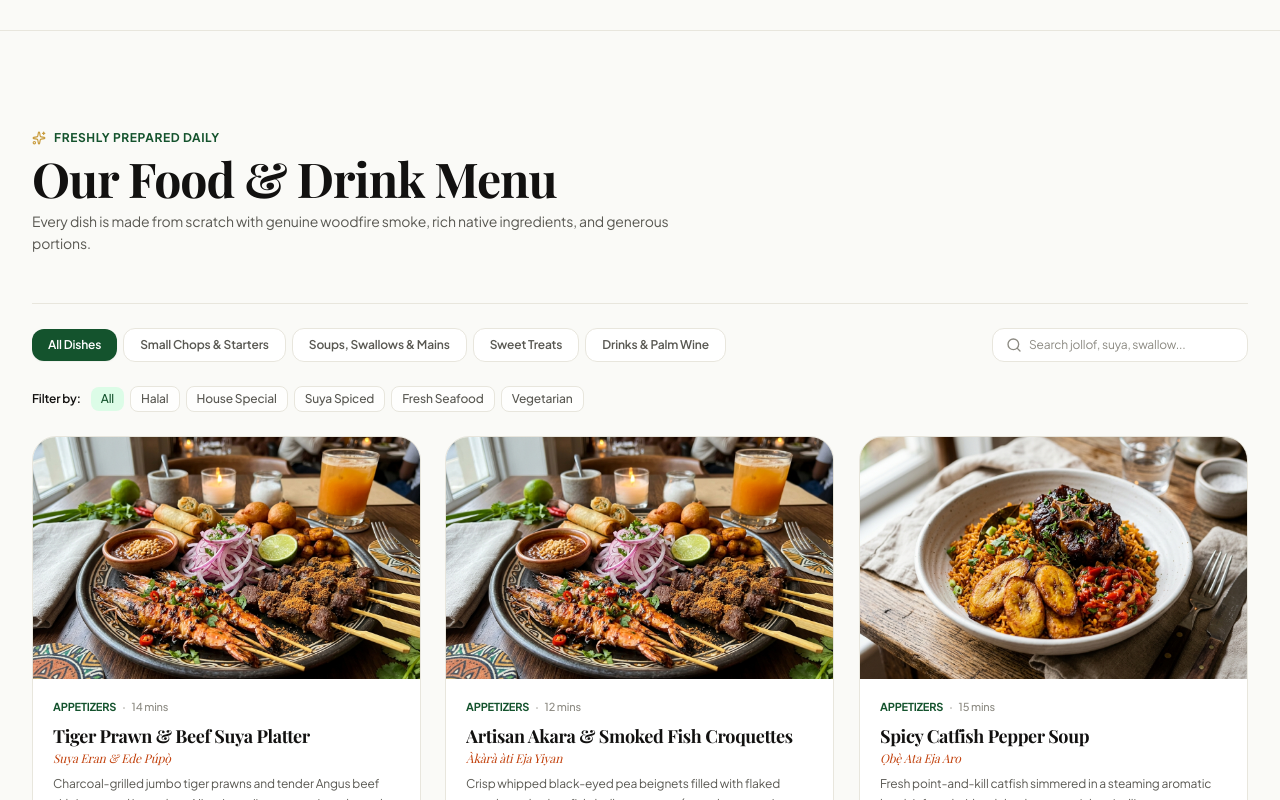
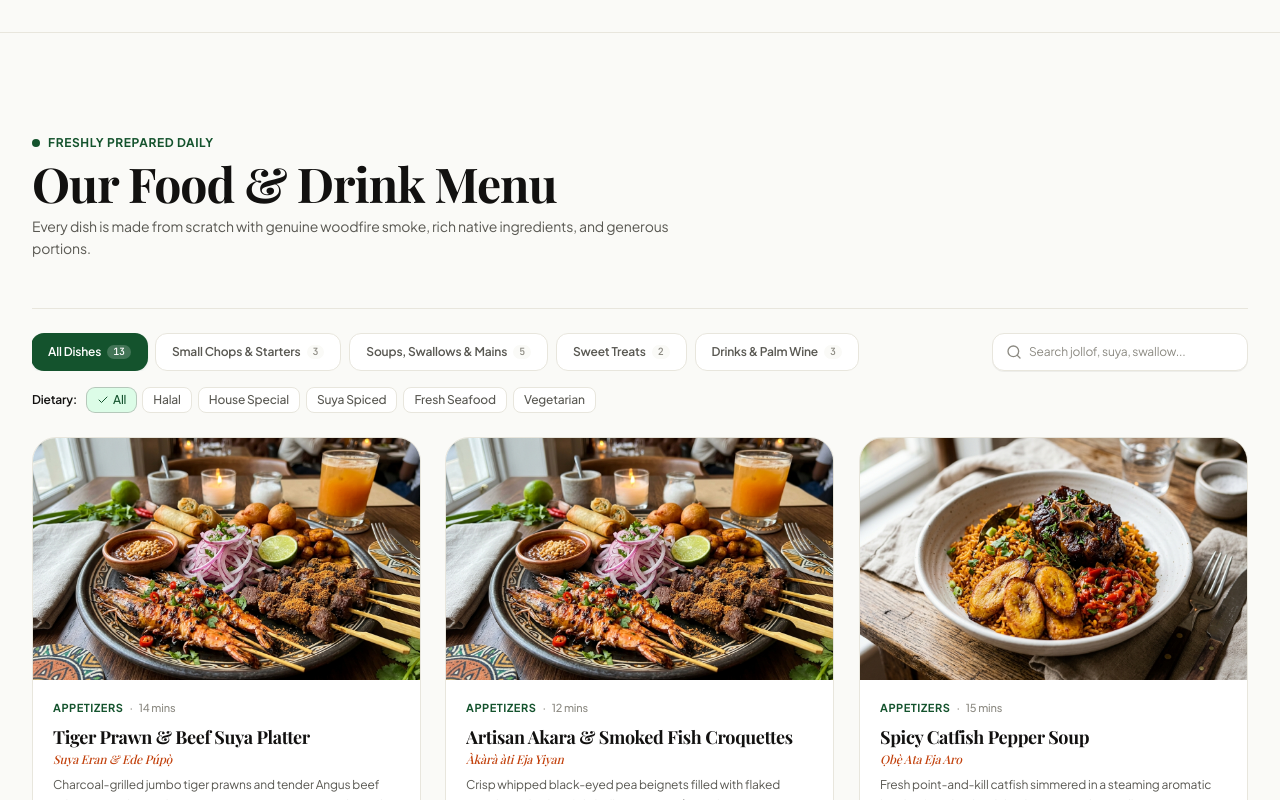
Before and after one commit to BlacOnchain/ADUKE, a React (Vite) app: page / in a window 1280 px wide. Shown: the part 820-1620 px from the top of the page. Built offline with nearby package versions, Linux system fonts and the light colour scheme; no server answers; a web font is replaced by a local one.

Commit message:
Design, Typography & Navigation Upgrade Complete

```diff
--- a/src/components/MenuSection.tsx
+++ b/src/components/MenuSection.tsx
@@ -1,5 +1,5 @@
-import React, { useState } from 'react';
-import { Search, Plus, Sparkles, SlidersHorizontal } from 'lucide-react';
+import React, { useState, useMemo } from 'react';
+import { Search, Plus, SlidersHorizontal, Check } from 'lucide-react';
 import { MenuItem, MenuCategory, NigerianDietBadge, formatNaira } from '../types/restaurant';
 import { TiltCard } from './TiltCard';
 
@@ -36,10 +36,21 @@ export const MenuSection: React.FC<MenuSectionProps> = ({
     { id: 'vegetarian', label: 'Vegetarian' },
   ];
 
+  // Count items per category
+  const categoryCounts = useMemo(() => {
+    const counts: Record<string, number> = { all: menu.length };
+    menu.forEach((item) => {
+      counts[item.category] = (counts[item.category] || 0) + 1;
+    });
+    return counts;
+  }, [menu]);
+
   // Filter items
-  const filteredItems = menu.filter((item) => {
+  const filteredItems = useMemo(() => {
+    return menu.filter((item) => {
       const matchesCategory = selectedCategory === 'all' || item.category === selectedCategory;
       const matchesSearch =
+        searchQuery.trim() === '' ||
         item.name.toLowerCase().includes(searchQuery.toLowerCase()) ||
         item.description.toLowerCase().includes(searchQuery.toLowerCase()) ||
         (item.yorubaName && item.yorubaName.toLowerCase().includes(searchQuery.toLowerCase()));
@@ -47,16 +58,17 @@ export const MenuSection: React.FC<MenuSectionProps> = ({
 
       return matchesCategory && matchesSearch && matchesTag;
     });
+  }, [menu, selectedCategory, searchQuery, selectedTag]);
 
   return (
     <section id="menu-section" className="py-14 sm:py-24 bg-[#FAFAF7] text-[#121110] border-t border-[#E8E6DD]">
       <div className="max-w-7xl mx-auto px-4 sm:px-6 lg:px-8">
 
-        {/* Clean, Human Section Header */}
+        {/* Clean, Human Section Header without any AI sparkle icons */}
         <div className="flex flex-col md:flex-row md:items-end justify-between gap-4 pb-8 sm:pb-12 border-b border-[#E8E6DD]">
           <div className="max-w-2xl space-y-2 text-left">
             <div className="inline-flex items-center gap-2 text-xs font-bold tracking-wider uppercase text-[#14532D]">
-              <Sparkles className="w-3.5 h-3.5 text-[#C89B3C]" />
+              <span className="w-2 h-2 rounded-full bg-[#14532D]" />
               <span>Freshly Prepared Daily</span>
             </div>
             <h2
@@ -72,23 +84,36 @@ export const MenuSection: React.FC<MenuSectionProps> = ({
         </div>
 
         {/* Category Navigation & Search Filter Controls */}
-        <div className="pt-6 pb-6 flex flex-col md:flex-row items-start md:items-center justify-between gap-3 sm:gap-4">
+        <div className="pt-6 pb-4 flex flex-col md:flex-row items-start md:items-center justify-between gap-3 sm:gap-4">
 
-          {/* Category Filter Tabs */}
-          <div className="flex items-center gap-1.5 overflow-x-auto pb-1 md:pb-0 w-full md:w-auto scrollbar-none">
-            {categories.map((cat) => (
+          {/* Category Filter Tabs with count badges */}
+          <div className="flex items-center gap-2 overflow-x-auto pb-2 md:pb-0 w-full md:w-auto scrollbar-none">
+            {categories.map((cat) => {
+              const count = categoryCounts[cat.id] || 0;
+              const isSelected = selectedCategory === cat.id;
+              return (
                 <button
                   key={cat.id}
                   onClick={() => setSelectedCategory(cat.id)}
-                className={`px-3 sm:px-4 py-2 text-xs font-semibold rounded-xl whitespace-nowrap transition-all cursor-pointer ${
-                  selectedCategory === cat.id
-                    ? 'bg-[#14532D] text-white shadow-xs'
-                    : 'bg-white hover:bg-[#F4F3ED] text-[#595852] border border-[#E8E6DD]'
+                  className={`px-3.5 sm:px-4 py-2.5 text-xs font-semibold rounded-xl whitespace-nowrap transition-all cursor-pointer flex items-center gap-1.5 ${
+                    isSelected
+                      ? 'bg-[#14532D] text-white shadow-sm shadow-emerald-950/20 ring-1 ring-[#14532D]'
+                      : 'bg-white hover:bg-[#F4F3ED] text-[#595852] hover:text-[#121110] border border-[#E8E6DD]'
                   }`}
                 >
-                {cat.label}
+                  <span>{cat.label}</span>
+                  <span
+                    className={`text-[10px] px-1.5 py-0.2 rounded-full font-mono font-medium ${
+                      isSelected
+                        ? 'bg-white/20 text-white'
+                        : 'bg-[#FAFAF7] text-[#8C8A82]'
+                    }`}
+                  >
+                    {count}
+                  </span>
                 </button>
-            ))}
+              );
+            })}
           </div>
 
           {/* Search Box */}
@@ -99,7 +124,7 @@ export const MenuSection: React.FC<MenuSectionProps> = ({
               placeholder="Search jollof, suya, swallow..."
               value={searchQuery}
               onChange={(e) => setSearchQuery(e.target.value)}
-              className="w-full pl-9 pr-4 py-2 text-xs bg-white border border-[#E8E6DD] rounded-xl text-[#121110] placeholder-[#8C8A82] focus:outline-none focus:border-[#14532D] focus:ring-1 focus:ring-[#14532D] transition-all"
+              className="w-full pl-9 pr-4 py-2.5 text-xs bg-white border border-[#E8E6DD] rounded-xl text-[#121110] placeholder-[#8C8A82] focus:outline-none focus:border-[#14532D] focus:ring-1 focus:ring-[#14532D] transition-all shadow-2xs"
             />
           </div>
 
@@ -108,19 +133,20 @@ export const MenuSection: React.FC<MenuSectionProps> = ({
         {/* Dietary Filter Strip */}
         <div className="flex items-center gap-1.5 pb-6 overflow-x-auto text-xs text-[#595852] scrollbar-none">
           <span className="font-semibold text-[#121110] text-[11px] sm:text-xs mr-1 shrink-0">
-            Filter by:
+            Dietary:
           </span>
           {dietaryTags.map((t) => (
             <button
               key={t.id}
               onClick={() => setSelectedTag(t.id)}
-              className={`px-2.5 py-1 rounded-lg text-xs font-medium whitespace-nowrap transition-colors cursor-pointer ${
+              className={`px-2.5 py-1 rounded-lg text-xs font-medium whitespace-nowrap transition-colors cursor-pointer flex items-center gap-1 ${
                 selectedTag === t.id
-                  ? 'bg-[#DCFCE7] text-[#14532D] font-bold'
-                  : 'bg-white/80 hover:bg-white text-[#595852] border border-[#E8E6DD]'
+                  ? 'bg-[#DCFCE7] text-[#14532D] font-bold ring-1 ring-[#14532D]/30'
+                  : 'bg-white hover:bg-[#F4F3ED] text-[#595852] border border-[#E8E6DD]'
               }`}
             >
-              {t.label}
+              {selectedTag === t.id && <Check className="w-3 h-3 text-[#14532D]" />}
+              <span>{t.label}</span>
             </button>
           ))}
         </div>
@@ -144,7 +170,7 @@ export const MenuSection: React.FC<MenuSectionProps> = ({
             </button>
           </div>
         ) : (
-          <div className="grid grid-cols-2 lg:grid-cols-3 gap-3 sm:gap-6 text-left">
+          <div className="grid grid-cols-2 lg:grid-cols-3 gap-3.5 sm:gap-6 text-left">
             {filteredItems.map((dish, idx) => (
               <TiltCard
                 key={dish.id}
@@ -153,7 +179,7 @@ export const MenuSection: React.FC<MenuSectionProps> = ({
                 className="animate-fade-scale rounded-2xl sm:rounded-3xl h-full"
               >
                 <article
-                  style={{ animationDelay: `${Math.min(idx * 40, 300)}ms` }}
+                  style={{ animationDelay: `${Math.min(idx * 35, 300)}ms` }}
                   className="group relative bg-white rounded-2xl sm:rounded-3xl border border-[#E8E6DD] overflow-hidden hover:shadow-lg hover:border-[#14532D]/30 transition-all duration-300 flex flex-col justify-between h-full"
                 >
                   <div>
@@ -181,18 +207,18 @@ export const MenuSection: React.FC<MenuSectionProps> = ({
                     </div>
 
                     {/* Card Content */}
-                    <div className="p-3 sm:p-5 space-y-1.5 sm:space-y-2">
+                    <div className="p-3.5 sm:p-5 space-y-1.5 sm:space-y-2">
 
                       {/* Simple Category & Prep Time */}
                       <div className="flex items-center gap-1.5 text-[10px] sm:text-[11px] font-medium text-[#8C8A82]">
-                        <span className="text-[#14532D] font-bold uppercase">
+                        <span className="text-[#14532D] font-bold uppercase tracking-wider">
                           {dish.category}
                         </span>
                         <span>·</span>
                         <span>{dish.prepTimeMinutes} mins</span>
                       </div>
 
-                      {/* Dish Title */}
+                      {/* Dish Title & Yoruba Name with proper food fonts */}
                       <div
                         onClick={() => onSelectDish(dish)}
                         className="cursor-pointer space-y-0.5"
@@ -201,7 +227,7 @@ export const MenuSection: React.FC<MenuSectionProps> = ({
                           {dish.name}
                         </h3>
                         {dish.yorubaName && (
-                          <p className="font-serif italic text-[11px] sm:text-xs text-[#C2410C] truncate">
+                          <p className="font-serif italic text-[11px] sm:text-xs text-[#C2410C] truncate font-medium">
                             {dish.yorubaName}
                           </p>
                         )}
@@ -216,7 +242,7 @@ export const MenuSection: React.FC<MenuSectionProps> = ({
                   </div>
 
                   {/* Price & Add Action */}
-                  <div className="p-3 sm:p-5 pt-1 sm:pt-2 border-t border-[#F4F3ED] flex items-center justify-between gap-2">
+                  <div className="p-3.5 sm:p-5 pt-1.5 sm:pt-2 border-t border-[#F4F3ED] flex items-center justify-between gap-2">
                     <div>
                       <span className="font-mono text-xs sm:text-base font-bold text-[#121110] tabular-nums">
                         {formatNaira(dish.price)}
@@ -236,7 +262,7 @@ export const MenuSection: React.FC<MenuSectionProps> = ({
                         type="button"
                         disabled={!dish.available}
                         onClick={() => onQuickAdd(dish)}
-                        className="btn-interactive px-3 py-1.5 sm:px-4 sm:py-2 bg-[#14532D] hover:bg-[#0D3823] disabled:opacity-40 text-white text-[11px] sm:text-xs font-semibold rounded-lg sm:rounded-xl shadow-xs flex items-center gap-1 cursor-pointer"
+                        className="btn-interactive px-3 py-2 sm:px-4 sm:py-2 bg-[#14532D] hover:bg-[#0D3823] disabled:opacity-40 text-white text-[11px] sm:text-xs font-semibold rounded-lg sm:rounded-xl shadow-xs flex items-center gap-1 cursor-pointer min-h-[36px] sm:min-h-[38px]"
                         title="Add to order bag"
                       >
                         <Plus className="w-3.5 h-3.5" />
--- a/src/components/Navbar.tsx
+++ b/src/components/Navbar.tsx
@@ -1,5 +1,5 @@
 import React, { useState, useEffect } from 'react';
-import { ShoppingBag, Utensils, User, LogOut, Menu, X, QrCode, Sparkles, Bell, Phone, Mail, Shield } from 'lucide-react';
+import { ShoppingBag, Utensils, User, LogOut, Menu, X, QrCode, Bell, Phone, Mail, Shield } from 'lucide-react';
 import { useNavigate } from 'react-router-dom';
 import { useAuth } from '../context/AuthContext';
 import { RestaurantOrder, TableSession, formatNaira } from '../types/restaurant';
--- a/src/components/NotFound.tsx
+++ b/src/components/NotFound.tsx
@@ -1,6 +1,6 @@
 import React from 'react';
 import { useNavigate } from 'react-router-dom';
-import { Utensils, ArrowLeft, Home, Compass, Phone, Sparkles } from 'lucide-react';
+import { Utensils, ArrowLeft, Home, Compass, Phone } from 'lucide-react';
 
 export const NotFound: React.FC = () => {
   const navigate = useNavigate();
@@ -39,7 +39,7 @@ export const NotFound: React.FC = () => {
 
           <div className="space-y-3">
             <div className="inline-flex items-center gap-2 px-3.5 py-1.5 rounded-full bg-[#DCFCE7] text-[#14532D] text-xs font-mono font-bold tracking-wider uppercase">
-              <Sparkles className="w-3.5 h-3.5 text-[#C89B3C]" />
+              <span className="w-2 h-2 rounded-full bg-[#14532D]" />
               <span>Table Unoccupied · 404</span>
             </div>
 
--- a/src/components/ReservationSection.tsx
+++ b/src/components/ReservationSection.tsx
@@ -1,5 +1,5 @@
 import React, { useState, useMemo } from 'react';
-import { Calendar, Clock, Users, CheckCircle2, AlertCircle, ArrowRight, ShieldCheck, Sparkles, MapPin } from 'lucide-react';
+import { Calendar, Clock, Users, CheckCircle2, AlertCircle, ArrowRight, ShieldCheck, MapPin } from 'lucide-react';
 import { SeatingArea, TableReservation } from '../types/restaurant';
 import { restaurantDB } from '../data/db';
 import confetti from 'canvas-confetti';
@@ -134,7 +134,7 @@ export const ReservationSection: React.FC<ReservationSectionProps> = ({
         {/* Section Header */}
         <div className="max-w-2xl mx-auto text-center space-y-3 mb-12">
           <div className="inline-flex items-center gap-2 text-xs font-bold tracking-wider uppercase text-[#14532D]">
-            <Sparkles className="w-3.5 h-3.5 text-[#C89B3C]" />
+            <span className="w-2 h-2 rounded-full bg-[#14532D]" />
             <span>Table Reservations</span>
           </div>
           <h2
--- a/src/components/ReviewsSection.tsx
+++ b/src/components/ReviewsSection.tsx
@@ -1,5 +1,5 @@
 import React, { useState } from 'react';
-import { Star, MessageSquarePlus, CheckCircle2, X, AlertCircle, Sparkles } from 'lucide-react';
+import { Star, MessageSquarePlus, CheckCircle2, X, AlertCircle } from 'lucide-react';
 import { CustomerReview } from '../types/restaurant';
 import { restaurantDB } from '../data/db';
 
--- a/src/components/StorySection.tsx
+++ b/src/components/StorySection.tsx
@@ -1,5 +1,5 @@
 import React from 'react';
-import { Flame, Sparkles, Heart, Wine } from 'lucide-react';
+import { Flame, Heart, Wine } from 'lucide-react';
 import jollofImg from '../assets/images/nigerian_jollof_deluxe_1790149678289.jpg';
 import suyaImg from '../assets/images/nigerian_suya_prawns_1790149701081.jpg';
 import { TiltCard } from './TiltCard';
```
Also changed, not shown: src/components/Hero.tsx (+5 -5 lines). Lines whose indentation alone changed are shown as unchanged.
